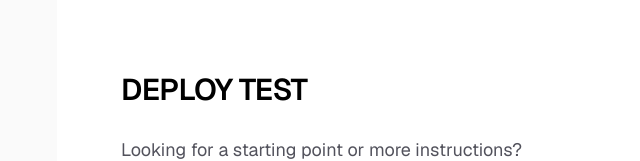
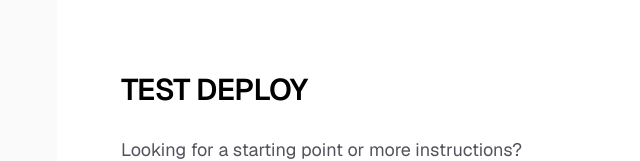
Before and after one commit to natalitwinkgit/acp-front, a Next.js app: page / in a window 1280 px wide. Shown: the part 252-413 px from the top of the page, without its empty margins (199-839 px from the left). Built offline with nearby package versions, Linux system fonts and the light colour scheme.

Commit message:
Deploy test message update

```diff
--- a/app/page.tsx
+++ b/app/page.tsx
@@ -14,7 +14,7 @@ export default function Home() {
         />
         <div className="flex flex-col items-center gap-6 text-center sm:items-start sm:text-left">
           <h1 className="max-w-xs text-3xl font-semibold leading-10 tracking-tight text-black dark:text-zinc-50">
-           DEPLOY TEST
+            TEST DEPLOY
           </h1>
           <p className="max-w-md text-lg leading-8 text-zinc-600 dark:text-zinc-400">
             Looking for a starting point or more instructions? Head over to{" "}
```
